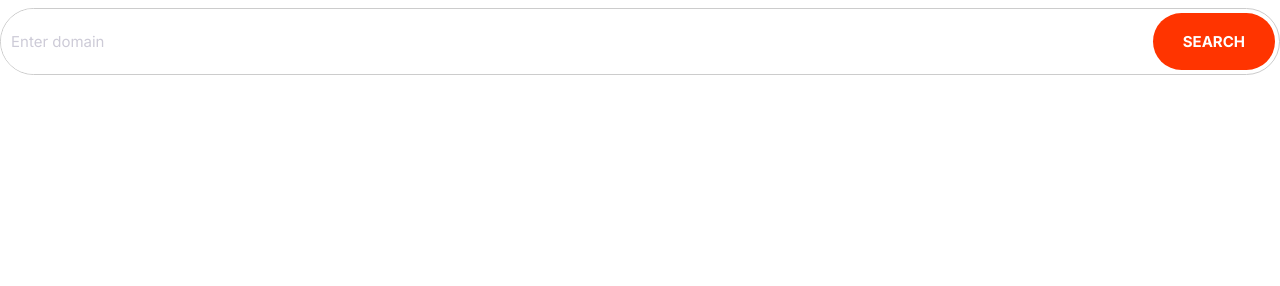
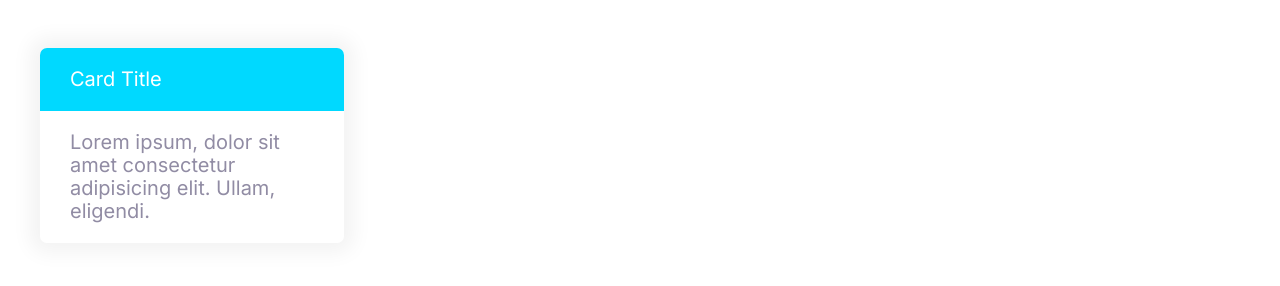
Before and after one commit to mousse90/myfirstsitemoh, a plain HTML site: page index.html in a window 1280 px wide. Drawn offline with Linux system fonts and the light colour scheme.

Commit message:
Define cards commit.

```diff
--- a/css/style.css
+++ b/css/style.css
@@ -267,3 +267,26 @@ a {
     font-size: 1.5rem;
   }
 }
+
+/*Cards*/
+
+.card {
+  border-radius: 7px;
+  box-shadow: 0 0 20px 10px #f3f3f3;
+  overflow: hidden;
+}
+
+.card__header,
+.card__body {
+  padding: 2rem 3rem;
+}
+
+.card--primary .card__header {
+  background: var(--color-primary);
+  color: #fff;
+}
+
+.card--secondary .card__header {
+  background: var(--color-secondary);
+  color: #fff;
+}
--- a/index.html
+++ b/index.html
@@ -14,9 +14,14 @@
     <link rel="stylesheet" href="/css/style.css" />
   </head>
   <body>
-    <div class="input-group">
-      <input class="input domain" type="text" placeholder="Enter domain" />
-      <button class="btn btn--accent">Search</button>
+    <div style="width: 30%; padding: 4rem">
+      <div class="card card--secondary">
+        <header class="card__header">Card Title</header>
+        <div class="card__body">
+          Lorem ipsum, dolor sit amet consectetur adipisicing elit. Ullam,
+          eligendi.
+        </div>
+      </div>
     </div>
   </body>
 </html>
```
Also changed, not shown: components/card.html (added, +6 -0 lines).
